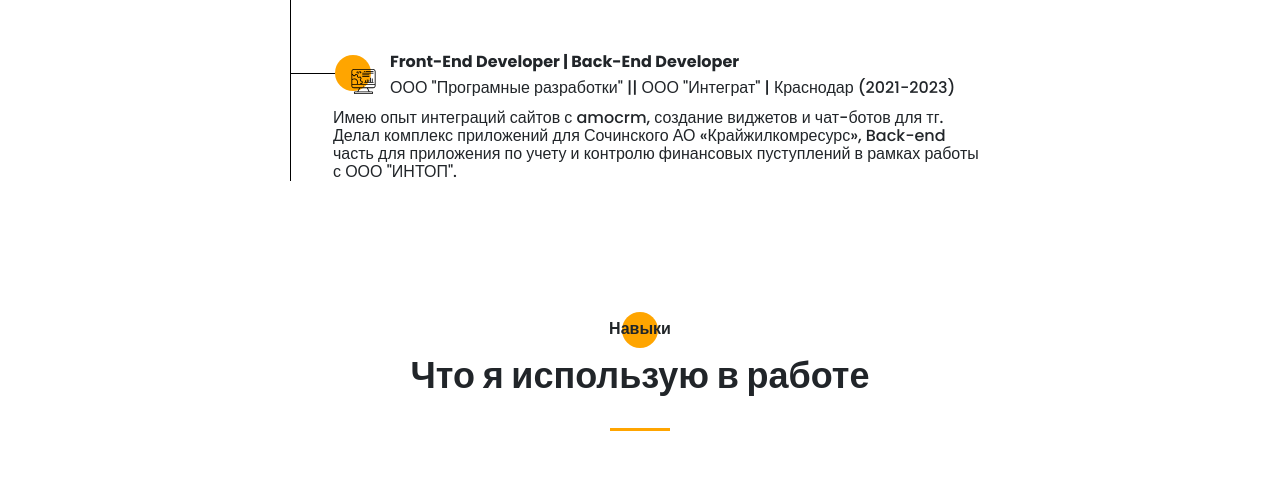
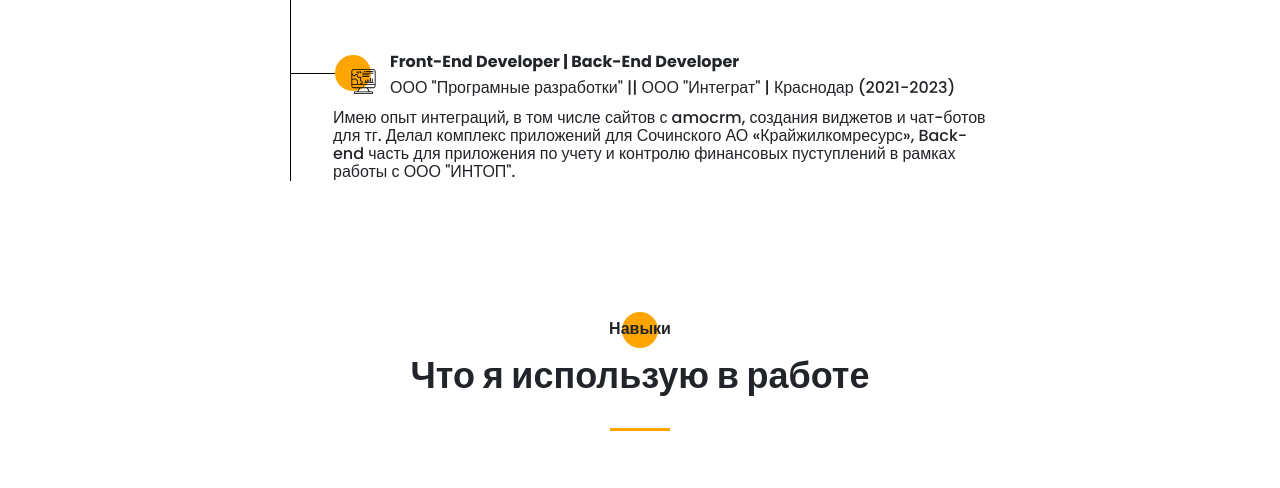
Before and after one commit to Freerade55/Freerade55.github.io, a plain HTML site: page index.html in a window 1280 px wide. Shown: the part 1402-1890 px from the top of the page. Drawn offline with Linux system fonts and the light colour scheme.

Commit message:
Update index.html

```diff
--- a/index.html
+++ b/index.html
@@ -113,7 +113,7 @@
                                 </div>
 
                                 <div class="resume__item-body">
-                                    Имею опыт интеграций сайтов с amocrm, создание виджетов и чат-ботов для тг. Делал комплекс приложений для Сочинского АО «Крайжилкомресурс», Back-end часть для приложения по учету и контролю финансовых пуступлений в рамках работы с ООО "ИНТОП".
+                                    Имею опыт интеграций, в том числе сайтов с amocrm, создания виджетов и чат-ботов для тг. Делал комплекс приложений для Сочинского АО «Крайжилкомресурс», Back-end часть для приложения по учету и контролю финансовых пуступлений в рамках работы с ООО "ИНТОП".
 
                                 </div>
                             </div>
```
